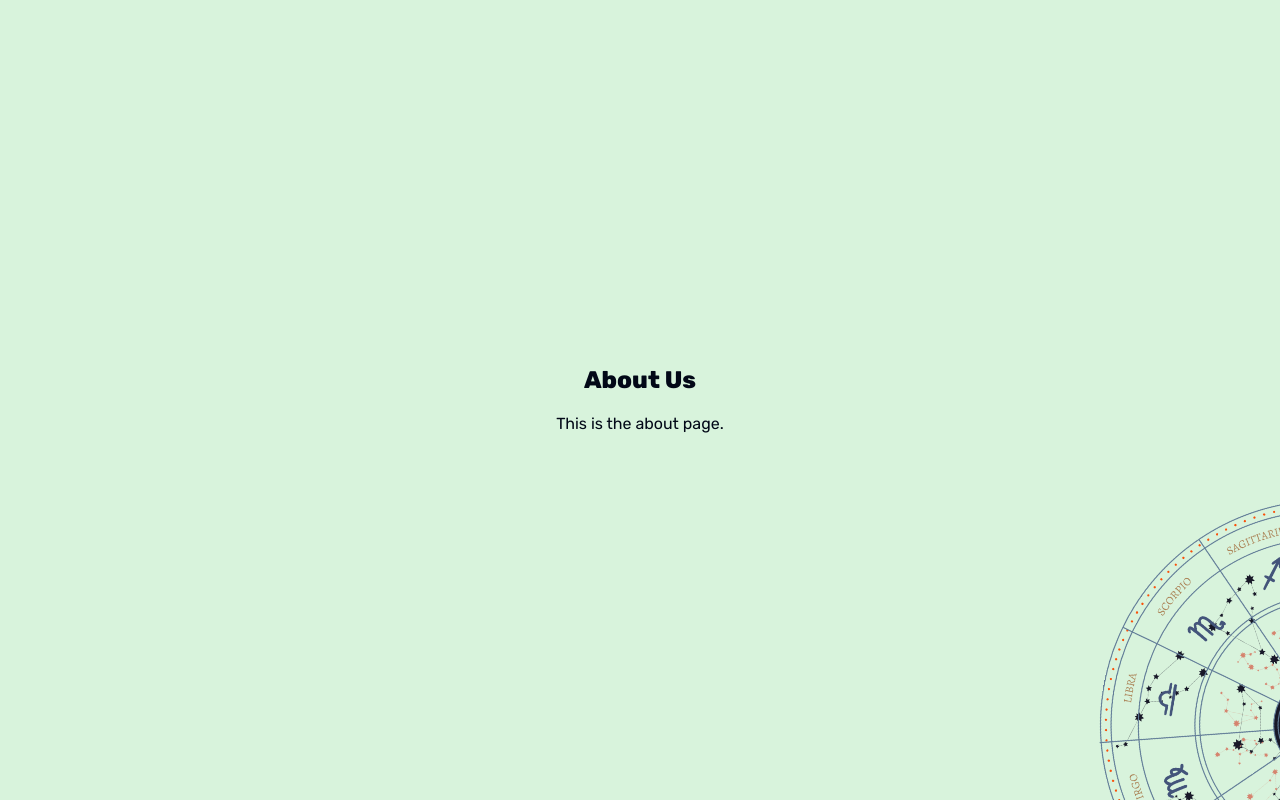
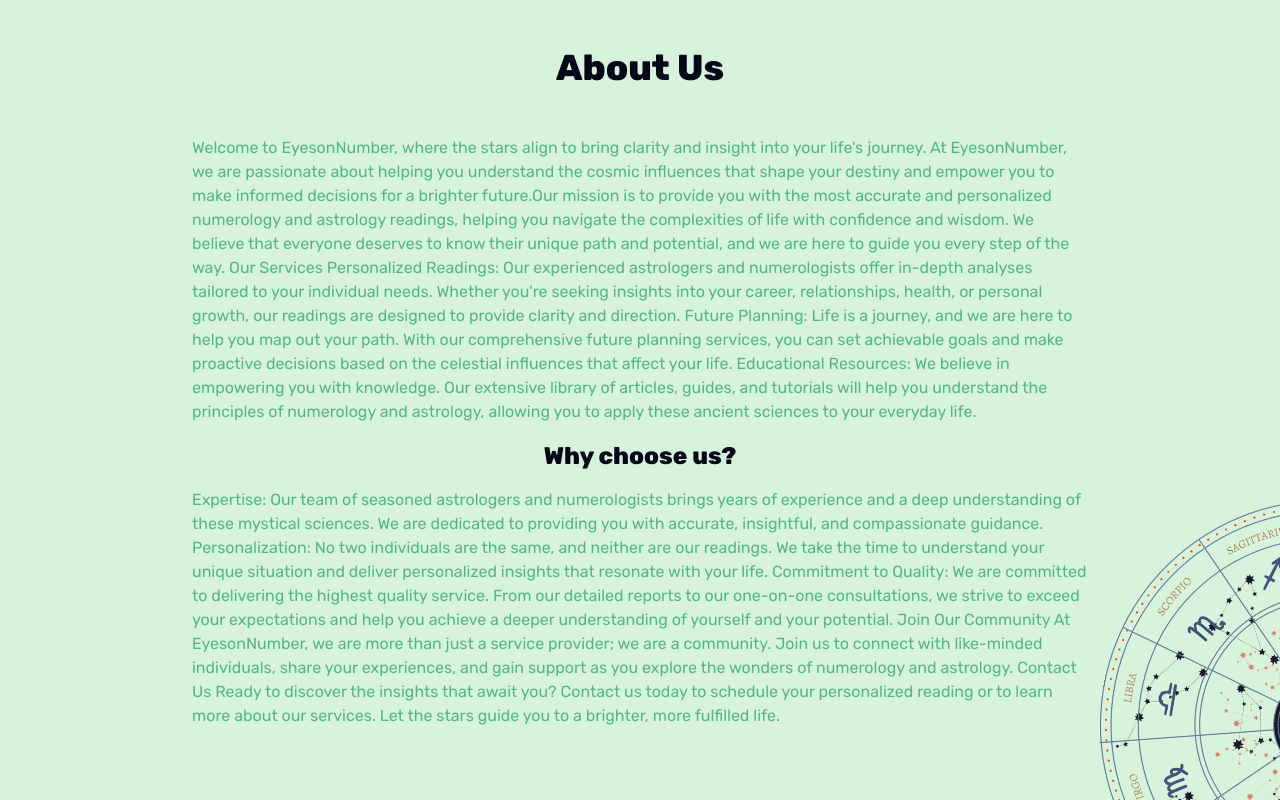
Before and after one commit to eyesonnumber/eyesonnumber, a Next.js app: page /about in a window 1280 px wide. Shown: the top 800 px of the page. Built offline with nearby package versions, Linux system fonts and the light colour scheme.

Commit message:
feat: about page

```diff
--- a/src/app/about/page.tsx
+++ b/src/app/about/page.tsx
@@ -1,8 +1,53 @@
 const About = () => {
   return (
-    <div className="flex flex-col items-center justify-center min-h-screen p-4">
-      <h1 className="text-2xl font-bold mb-4">About Us</h1>
-      <p>This is the about page.</p>
+    <div className="flex flex-col items-center justify-center  p-4 max-w-full">
+      <h1 className="text-4xl font-bold mb-4 mt-8">About Us</h1>
+
+      <p className="text-brand-400 w-[70dvw] mt-8">
+        Welcome to EyesonNumber, where the stars align to bring clarity and
+        insight into your life's journey. At EyesonNumber, we are passionate
+        about helping you understand the cosmic influences that shape your
+        destiny and empower you to make informed decisions for a brighter
+        future.Our mission is to provide you with the most accurate and
+        personalized numerology and astrology readings, helping you navigate the
+        complexities of life with confidence and wisdom. We believe that
+        everyone deserves to know their unique path and potential, and we are
+        here to guide you every step of the way. Our Services Personalized
+        Readings: Our experienced astrologers and numerologists offer in-depth
+        analyses tailored to your individual needs. Whether you're seeking
+        insights into your career, relationships, health, or personal growth,
+        our readings are designed to provide clarity and direction. Future
+        Planning: Life is a journey, and we are here to help you map out your
+        path. With our comprehensive future planning services, you can set
+        achievable goals and make proactive decisions based on the celestial
+        influences that affect your life. Educational Resources: We believe in
+        empowering you with knowledge. Our extensive library of articles,
+        guides, and tutorials will help you understand the principles of
+        numerology and astrology, allowing you to apply these ancient sciences
+        to your everyday life.
+      </p>
+
+      <p className="my-4 text-2xl font-bold text-black">Why choose us?</p>
+      <p className="max-w-[70dvw] text-brand-400">
+        {" "}
+        Expertise: Our team of seasoned astrologers and numerologists brings
+        years of experience and a deep understanding of these mystical sciences.
+        We are dedicated to providing you with accurate, insightful, and
+        compassionate guidance. Personalization: No two individuals are the
+        same, and neither are our readings. We take the time to understand your
+        unique situation and deliver personalized insights that resonate with
+        your life. Commitment to Quality: We are committed to delivering the
+        highest quality service. From our detailed reports to our one-on-one
+        consultations, we strive to exceed your expectations and help you
+        achieve a deeper understanding of yourself and your potential. Join Our
+        Community At EyesonNumber, we are more than just a service provider; we
+        are a community. Join us to connect with like-minded individuals, share
+        your experiences, and gain support as you explore the wonders of
+        numerology and astrology. Contact Us Ready to discover the insights that
+        await you? Contact us today to schedule your personalized reading or to
+        learn more about our services. Let the stars guide you to a brighter,
+        more fulfilled life.
+      </p>
     </div>
   );
 };
```
